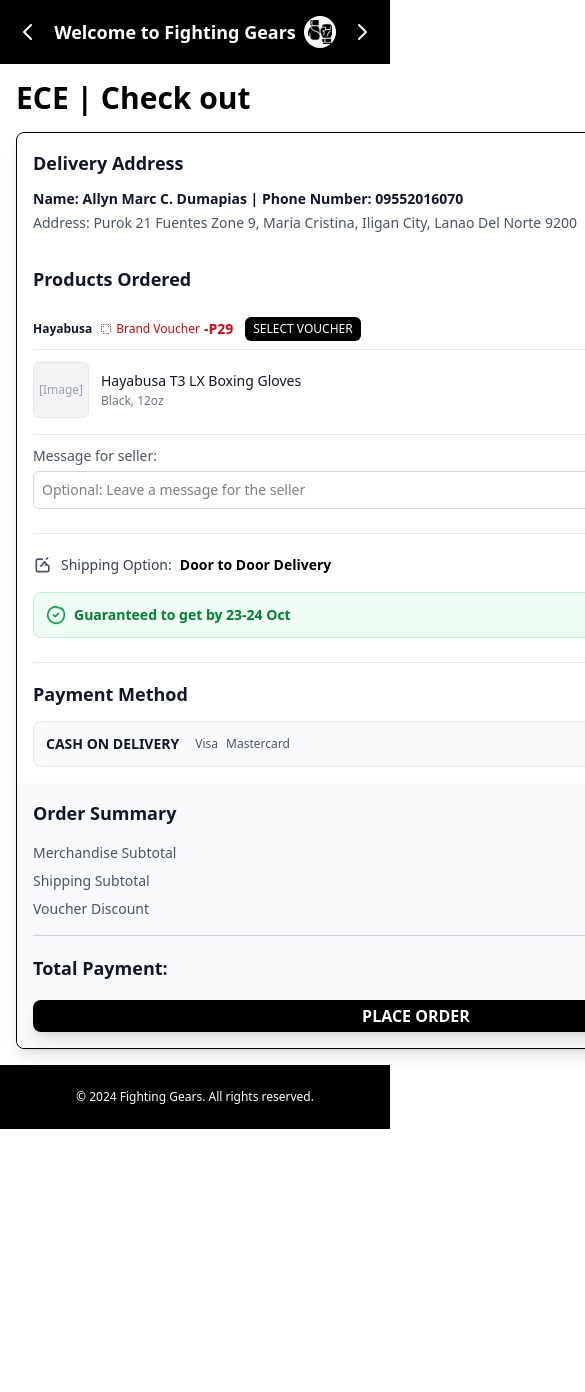
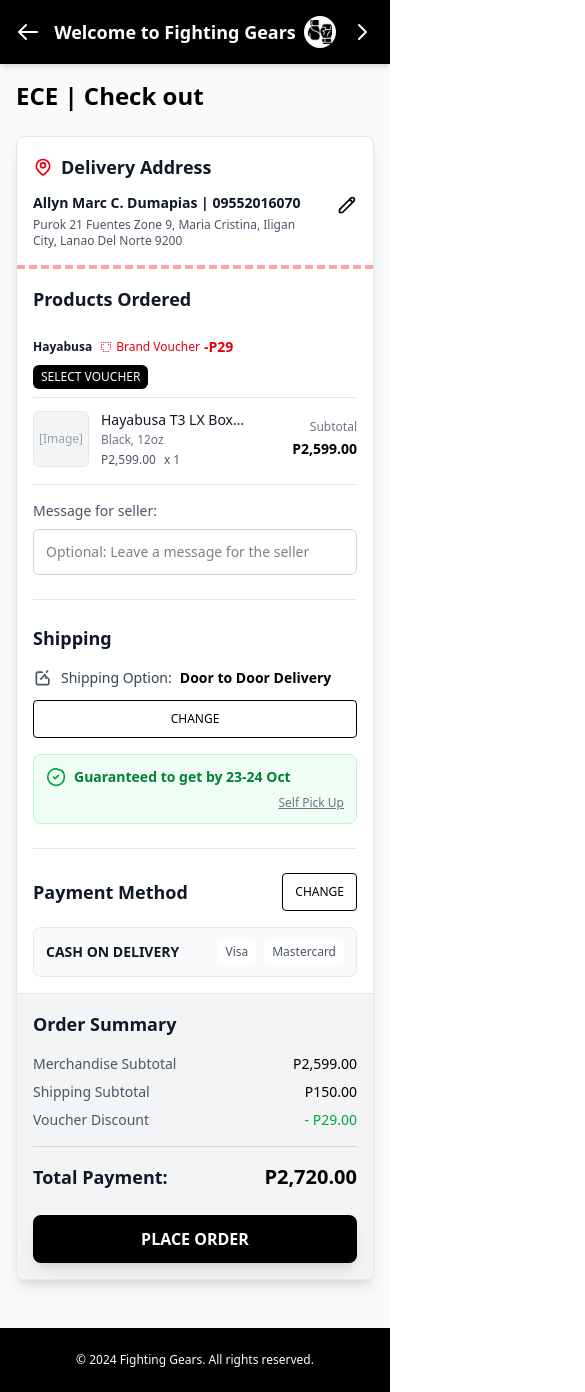
Before and after one commit to Allyn777/cse-ecommerce, a React (Vite) app: page /fightinggearsorder in a window 390 px wide. Shown: the top 1392 px of the page, 585 px wide, since content can reach past the window. Before the commit the page ends 1129 px from the top, so only its background shows below. Built offline with nearby package versions, Linux system fonts and the light colour scheme.

Commit message:
Update FightingGearsOrder component

```diff
--- a/src/components/FightingGearsOrder.jsx
+++ b/src/components/FightingGearsOrder.jsx
@@ -1,7 +1,7 @@
 import { useNavigate } from 'react-router-dom';
 import React from 'react';
 
-// --- Icon Definitions ---
+// --- Icon Definitions (No changes) ---
 const Icon = ({ path, className = "w-5 h-5", ...props }) => (
   <svg
     className={className}
@@ -31,60 +31,63 @@
   <Icon path="M10 19l-7-7m0 0l7-7m-7 7h18" {...props} />
 );
 
-// --- Product Item Component ---
+// --- Product Item Component (Made more responsive) ---
 const ProductItem = ({ image, name, brand, options, price, quantity, subtotal }) => (
   <>
-    {/* Voucher/Brand Row (Mobile & Desktop) */}
-    <div className="flex items-center justify-between text-sm py-2">
-        <div className="flex items-center space-x-2">
+    {/* Voucher/Brand Row */}
+    <div className="flex flex-col sm:flex-row sm:items-center justify-between text-sm py-2">
+        <div className="flex items-center space-x-2 mb-2 sm:mb-0">
             <span className="text-xs font-semibold text-gray-900">{brand}</span>
             <div className="flex items-center text-red-600 space-x-1">
                 <TagIcon className="w-3 h-3 text-red-600" />
                 <span className="text-xs">Brand Voucher</span>
                 <span className="font-bold">-P29</span>
-                <button className="text-white bg-black hover:bg-gray-800 text-xs px-2 py-1 rounded-md ml-2 transition-colors">
+            </div>
+        </div>
+        <button className="text-white bg-black hover:bg-gray-800 text-xs px-2 py-1 rounded-md transition-colors self-start sm:self-center">
             SELECT VOUCHER
         </button>
     </div>
-        </div>
-    </div>
 
-    {/* Product Details Grid (Desktop Table Layout) */}
+    {/* Product Details Grid */}
     <div className="grid grid-cols-12 gap-2 sm:gap-4 items-center text-sm border-t border-gray-200 pt-3">
-        {/* Product Image and Details (Col 1-6 on Mobile, 1-5 on Desktop) */}
-        <div className="col-span-6 flex items-center space-x-3">
+        {/* Product Image and Details */}
+        <div className="col-span-8 sm:col-span-6 flex items-center space-x-3">
             <div className="w-14 h-14 flex-shrink-0 bg-gray-100 rounded-md overflow-hidden border border-gray-200">
-                {/* Image Placeholder */}
                 <div className="w-full h-full flex items-center justify-center text-gray-400 text-xs">
                     [Image]
                 </div>
             </div>
             <div className="flex-1 min-w-0">
-                <p className="font-medium text-gray-900 truncate">{name}</p>
+                <p className="font-medium text-gray-900 truncate text-sm sm:text-base">{name}</p>
                 <p className="text-xs text-gray-500 mt-0.5 truncate">{options}</p>
+                <div className="flex space-x-2 text-xs text-gray-600 mt-1 sm:hidden">
+                    <span>{price}</span>
+                    <span>x {quantity}</span>
+                </div>
             </div>
         </div>
 
-        {/* Unit Price (Desktop Only) */}
+        {/* Unit Price (Tablet/Desktop Only) */}
         <div className="col-span-2 text-center hidden sm:block">
             <p className="text-gray-900">{price}</p>
         </div>
 
-        {/* Quantity (Desktop Only) */}
+        {/* Quantity (Tablet/Desktop Only) */}
         <div className="col-span-2 text-center hidden sm:block">
             <p className="text-gray-900">{quantity}</p>
         </div>
 
-        {/* Item Subtotal (Col 6 on Mobile, Col 3 on Desktop) */}
-        <div className="col-span-6 sm:col-span-2 text-right">
-            <p className="sm:hidden text-xs text-gray-500">Subtotal</p>
-            <p className="font-semibold text-black">{subtotal}</p>
+        {/* Item Subtotal */}
+        <div className="col-span-4 sm:col-span-2 text-right">
+            <p className="sm:hidden text-xs text-gray-500 mb-1">Subtotal</p>
+            <p className="font-semibold text-black text-sm sm:text-base">{subtotal}</p>
         </div>
     </div>
   </>
 );
 
-// --- Main Component ---
+// --- Main Component (Fixed responsiveness) ---
 const FightingGearsOrder = () => {
     const navigate = useNavigate();
 
@@ -112,25 +115,23 @@
     };
 
     return (
-        // Main page background color is very light gray (bg-gray-50)
-        <div className="min-h-screen bg-white-50 flex flex-col">
-
-           {/* Header */}
-      <header className="bg-black text-white py-4 px-4">
+        <div className="min-h-screen bg-gray-50 flex flex-col">
+            {/* Header - UNCHANGED */}
+            <header className="bg-black text-white py-4 px-4 shadow-md">
                 <div className="max-w-7xl mx-auto flex items-center justify-between">
                     <button
                         onClick={() => navigate('/marketplace')}
                         className="text-white hover:text-gray-300 transition-colors"
                     >
-            <svg className="w-6 h-6" fill="none" stroke="currentColor" viewBox="0 0 24 24">
-              <path strokeLinecap="round" strokeLinejoin="round" strokeWidth={2} d="M15 19l-7-7 7-7" />
-            </svg>
+                        <ArrowLeftIcon className="w-6 h-6" />
                     </button>
 
                     <div className="flex items-center space-x-2">
-            <h1 className="text-lg font-semibold">Welcome to Fighting Gears</h1>
-            <div className="w-8 h-8 bg-white rounded-full flex items-center justify-center">
-              <span className="text-black font-bold text-sm"><img src="/logos/boxing.png" alt="Gloves" className="w-6 h-6" /></span>
+                        <h1 className="text-lg font-semibold truncate">Welcome to Fighting Gears</h1>
+                        <div className="w-8 h-8 bg-white rounded-full flex items-center justify-center flex-shrink-0">
+                            <span className="text-black font-bold text-sm">
+                               <img src="/logos/boxing.png" alt="Gloves" className="w-6 h-6" />
+                            </span>
                         </div>
                     </div>
 
@@ -145,39 +146,38 @@
                 </div>
             </header>
 
+            {/* Main Content Area - Made more responsive */}
+            <main className="max-w-4xl mx-auto w-full p-4 sm:p-6 flex-grow">
+                <h2 className="text-2xl sm:text-3xl lg:text-4xl font-bold text-black mb-6">ECE | Check out</h2>
 
-
-            {/* Main Content Area */}
-
-            <main className="max-w-4xl mx-auto p-4 sm:p-6 lg:p-8 flex-grow">
-                {/* Main Card - White background, shadow */}
-                                <h2 className="text-3xl sm:text-4xl font-bold text-black mb-4">ECE | Check out</h2>
-
-<div className="w-[50rem] h-[auto] bg-white rounded-lg shadow-lg border border-black-300">
-
-
+                <div className="bg-white rounded-lg shadow-lg border border-gray-200 overflow-hidden">
 
                     {/* 1. Delivery Address */}
-                    <section className="p-4 sm:p-6">
-                        <div className="flex items-center justify-between mb-3">
+                    <section className="p-4 sm:p-6 border-b-4 border-dashed border-red-300">
+                        <div className="flex items-center space-x-2 text-red-600 mb-3">
+                            <LocationIcon className="w-5 h-5 sm:w-6 sm:h-6" />
                             <h2 className="text-lg font-bold text-gray-900">Delivery Address</h2>
-                            <button className="text-black hover:text-gray-700 transition-colors">
-                                <EditIcon className="w-5 h-5" />
+                        </div>
+                        <div className="flex justify-between items-start">
+                            <div className="text-sm flex-1 min-w-0 pr-4">
+                                <p className="text-gray-900 font-semibold mb-1 text-sm sm:text-base">
+                                    {deliveryAddress.name} | {deliveryAddress.phone}
+                                </p>
+                                <p className="text-gray-600 break-words text-xs sm:text-sm">
+                                    {deliveryAddress.address}
+                                </p>
+                            </div>
+                            <button className="text-black hover:text-gray-700 transition-colors flex-shrink-0 mt-0.5 sm:mt-0">
+                                <span className='hidden sm:inline text-sm font-medium'>CHANGE</span>
+                                <EditIcon className="w-5 h-5 sm:hidden" />
                             </button>
-                        </div>
-                        <div className="text-sm">
-                            <p className="text-gray-900 font-semibold mb-1">
-                                Name: {deliveryAddress.name} | Phone Number: {deliveryAddress.phone}
-                            </p>
-                            <p className="text-gray-600">
-                                Address: {deliveryAddress.address}
-                            </p>
                         </div>
                     </section>
 
                     {/* 2. Products Ordered & Shipping/Payment */}
                     <div className="p-4 sm:p-6">
-                        {/* Products Header (Desktop/Tablet Only) */}
+
+                        {/* Products Header (Tablet/Desktop Only) */}
                         <div className="hidden sm:grid sm:grid-cols-12 sm:gap-4 text-xs sm:text-sm text-gray-500 font-medium pb-2 border-b border-gray-100">
                             <span className="col-span-6">PRODUCT</span>
                             <span className="col-span-2 text-center">UNIT PRICE</span>
@@ -190,72 +190,78 @@
                             <h2 className="text-lg font-bold text-gray-900 mb-4 sm:hidden">Products Ordered</h2>
                             <ProductItem {...product} />
 
-                            <div className="mt-4 pt-2 border-t border-gray-200">
-                                <span className="text-sm font-medium text-gray-600">Message for seller:</span>
+                            <div className="mt-4 pt-4 border-t border-gray-200">
+                                <label htmlFor="seller-message" className="text-sm font-medium text-gray-600 block mb-2">
+                                    Message for seller:
+                                </label>
                                 <input
+                                    id="seller-message"
                                     type="text"
                                     placeholder="Optional: Leave a message for the seller"
-                                    className="w-full mt-1 p-2 border border-gray-300 rounded-md text-sm focus:ring-black focus:border-black"
+                                    className="w-full p-3 border border-gray-300 rounded-md text-sm focus:ring-black focus:border-black"
                                 />
                             </div>
                         </section>
 
                         {/* Shipping Block */}
-                        <section className="mt-6 pt-4 border-t border-gray-200">
+                        <section className="mt-6 pt-6 border-t border-gray-200">
+                            <h2 className="text-lg font-bold text-gray-900 mb-4">Shipping</h2>
                             {/* Shipping Option Row */}
-                            <div className="flex justify-between items-center mb-3">
+                            <div className="flex flex-col sm:flex-row justify-between sm:items-center mb-4 gap-3">
                                 <div className="flex items-center space-x-2">
-                                    <TruckIcon className="w-5 h-5 text-gray-600" />
-                                    <span className="text-sm font-medium text-gray-700">Shipping Option:</span>
-                                    <span className="text-sm text-black font-semibold">Door to Door Delivery</span>
+                                    <TruckIcon className="w-5 h-5 text-gray-600 flex-shrink-0" />
+                                    <span className="text-sm font-medium text-gray-700 flex-shrink-0">Shipping Option:</span>
+                                    <span className="text-sm text-black font-semibold truncate">Door to Door Delivery</span>
                                 </div>
-                                <button className="text-black bg-white border border-black text-xs px-3 py-1.5 rounded font-medium hover:bg-gray-100 transition-colors">
+                                <button className="text-black bg-white border border-black text-xs px-3 py-2.5 rounded font-medium hover:bg-gray-100 transition-colors w-full sm:w-auto">
                                     CHANGE
                                 </button>
                             </div>
 
                             {/* Guarantee/Estimated Arrival */}
-                            <div className="flex items-center justify-between text-sm text-gray-600 border border-green-200 bg-green-50 p-3 rounded-lg">
+                            <div className="flex flex-col sm:flex-row sm:items-center justify-between text-sm text-gray-600 border border-green-200 bg-green-50 p-3 rounded-lg gap-2">
                                 <div className="flex items-center space-x-2">
-                                    <svg className="w-5 h-5 text-green-600" fill="none" stroke="currentColor" viewBox="0 0 24 24">
+                                    <svg className="w-5 h-5 text-green-600 flex-shrink-0" fill="none" stroke="currentColor" viewBox="0 0 24 24">
                                         <path strokeLinecap="round" strokeLinejoin="round" strokeWidth={2} d="M9 12l2 2 4-4m5.618-4.111a9.96 9.96 0 00-6.108-2.678A9.957 9.957 0 0012 2c-5.405 0-9.845 4.38-9.963 9.774-.117 5.394 4.195 9.873 9.47 10.245C17.75 22.388 22 17.848 22 12a10.015 10.015 0 00-3.382-7.889z" />
                                     </svg>
-                                    <span className="font-semibold text-green-700">Guaranteed to get by 23-24 Oct</span>
+                                    <span className="font-semibold text-green-700 text-sm">Guaranteed to get by 23-24 Oct</span>
                                 </div>
-                                <span className="text-xs text-gray-500 underline cursor-pointer hover:text-gray-900">Self Pick Up</span>
+                                <span className="text-xs text-gray-500 underline cursor-pointer hover:text-gray-900 flex-shrink-0 text-right">
+                                    Self Pick Up
+                                </span>
                             </div>
                         </section>
 
                         {/* Payment Method */}
-                        <section className="mt-6 pt-4 border-t border-gray-200">
-                            <div className="flex justify-between items-center mb-3">
+                        <section className="mt-6 pt-6 border-t border-gray-200">
+                            <div className="flex justify-between items-center mb-4">
                                 <h2 className="text-lg font-bold text-gray-900">Payment Method</h2>
-                                <button className="text-black bg-white border border-black text-xs px-3 py-1.5 rounded font-medium hover:bg-gray-100 transition-colors">
+                                <button className="text-black bg-white border border-black text-xs px-3 py-2.5 rounded font-medium hover:bg-gray-100 transition-colors">
                                     CHANGE
                                 </button>
                             </div>
-                            <div className="flex items-center space-x-4 bg-gray-50 p-3 rounded-lg border border-gray-200">
+                            {/* Payment method line */}
+                            <div className="flex flex-wrap items-center justify-between sm:justify-start gap-2 bg-gray-50 p-3 rounded-lg border border-gray-200">
                                 <span className="font-semibold text-sm text-gray-900">CASH ON DELIVERY</span>
-                                {/* Placeholder for payment logos */}
                                 <div className='flex space-x-2'>
-                                    <span className="text-xs text-gray-600">Visa</span>
-                                    <span className="text-xs text-gray-600">Mastercard</span>
+                                    <span className="text-xs text-gray-600 bg-white px-2 py-1 rounded">Visa</span>
+                                    <span className="text-xs text-gray-600 bg-white px-2 py-1 rounded">Mastercard</span>
                                 </div>
                             </div>
                         </section>
                     </div>
 
-                    {/* 3. Order Summary & Final Action - Light gray background for contrast */}
-                    <section className="p-4 sm:p-6 bg-gray-50 rounded-b-lg">
+                    {/* 3. Order Summary & Final Action */}
+                    <section className="p-4 sm:p-6 bg-gray-100 rounded-b-lg border-t border-gray-200">
                         <h3 className="text-lg font-bold text-gray-900 mb-4">Order Summary</h3>
-                        <div className="space-y-2 text-sm">
+                        <div className="space-y-2 text-sm mb-4">
                             <div className="flex justify-between">
                                 <span className="text-gray-600">Merchandise Subtotal</span>
-                                <span>{summary.merchandiseSubtotal}</span>
+                                <span className="font-medium">{summary.merchandiseSubtotal}</span>
                             </div>
                             <div className="flex justify-between">
                                 <span className="text-gray-600">Shipping Subtotal</span>
-                                <span>{summary.shippingSubtotal}</span>
+                                <span className="font-medium">{summary.shippingSubtotal}</span>
                             </div>
                             <div className="flex justify-between">
                                 <span className="text-gray-600">Voucher Discount</span>
@@ -263,25 +269,23 @@
                             </div>
                         </div>
 
-                        <div className="flex justify-between items-center border-t border-gray-300 pt-4 mt-4">
+                        <div className="flex justify-between items-center border-t border-gray-300 pt-4">
                             <span className="text-lg font-bold text-gray-900">Total Payment:</span>
-                            <span className="text-2xl font-bold text-black-600">{summary.totalPayment}</span>
+                            <span className="text-xl sm:text-2xl font-bold text-black">{summary.totalPayment}</span>
                         </div>
 
-                        {/* Place Order Button - Responsive size adjustment */}
-                        <div className="pt-4 flex justify-end">
-                            <button className="w-full sm:w-auto bg-black text-white py-1 px-8 rounded-lg font-bold text-base sm:text-lg hover:bg-gray-800 transition-colors duration-200 shadow-lg">
+                        {/* Place Order Button */}
+                        <div className="pt-6 flex justify-end">
+                            <button className="w-full sm:w-2/3 md:w-1/2 lg:w-1/3 bg-black text-white py-3 px-6 rounded-lg font-bold text-base hover:bg-gray-800 transition-colors duration-200 shadow-lg">
                                 PLACE ORDER
                             </button>
                         </div>
                     </section>
-
                 </div>
             </main>
 
-            {/* Footer - Solid Black Bar */}
-            {/* Footer */}
-      <footer className="bg-black text-white py-6 sm:py-8 px-4">
+            {/* Footer - UNCHANGED */}
+            <footer className="bg-black text-white py-6 sm:py-8 px-4 mt-8">
                 <div className="max-w-7xl mx-auto text-center">
                     <p className="text-xs sm:text-sm md:text-base">© 2024 Fighting Gears. All rights reserved.</p>
                 </div>
```
Lines whose indentation alone changed are shown as unchanged.
